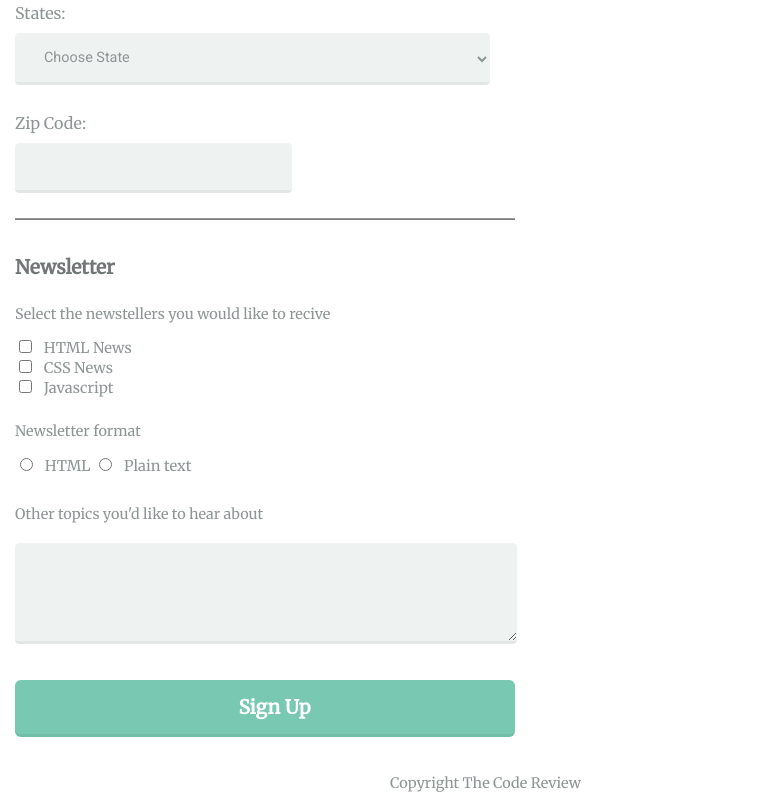
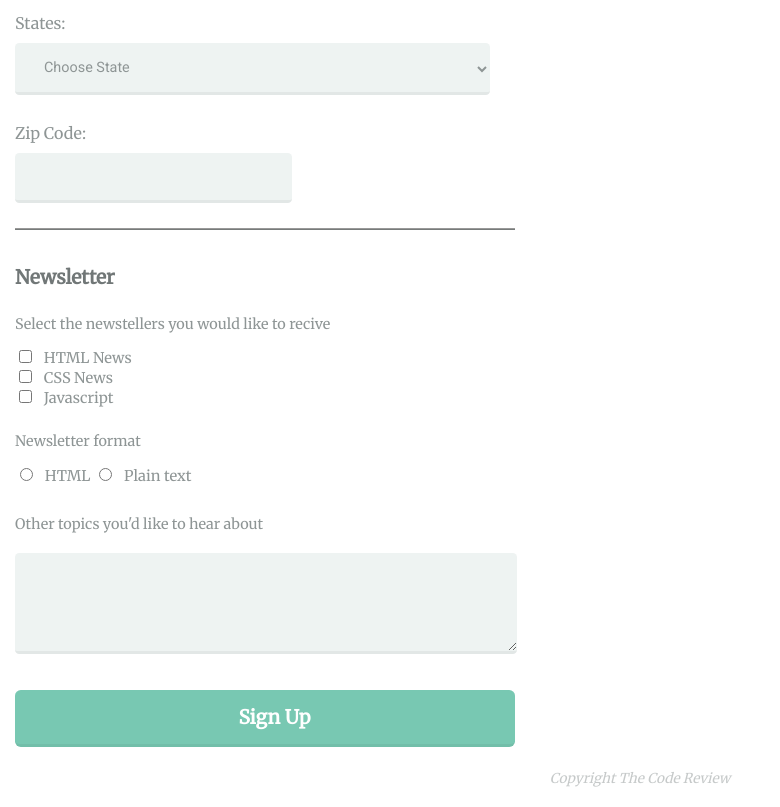
Before and after one commit to greidyrojascalero/project_3, a plain HTML site: page index.html in a window 1280 px wide. Shown: the part 788-1595 px from the top of the page, without its empty margins (0-780 px from the left). Drawn offline with Linux system fonts and the light colour scheme.

Commit message:
Add css at the section 4 footer.

```diff
--- a/css/styles.css
+++ b/css/styles.css
@@ -30,8 +30,8 @@ body {
     background-color: #7AECCC;
     color: #fff;
     margin: 0px;
-    padding-top: 15px;
-    padding-bottom: 15px;
+    padding-top: 20px;
+    padding-bottom: 20px;
     font-size: 1.2em;
 }
 
@@ -150,7 +150,7 @@ select:focus {
 
 .custom-placeholder:-ms-input-placeholder {
     /* Internet Explorer 10 y superior */
-     color: #8e9595;
+    color: #8e9595;
     text-align: right;
     font-style: italic;
     font-family: 'Merriweather', serif;
@@ -224,3 +224,16 @@ input[type="radio"] + label {
   border-bottom: 3px solid rgba(0,0,0, 0.05);
   background-color: #78c8b2;
 }
+
+
+
+/** ----------Footer---------- **/
+
+footer p {
+    text-align: center;
+    margin: 0px;
+    margin-bottom: 20px;
+    font-size: 0.85em;
+    font-style: italic;
+    opacity: 0.5;
+}
```
